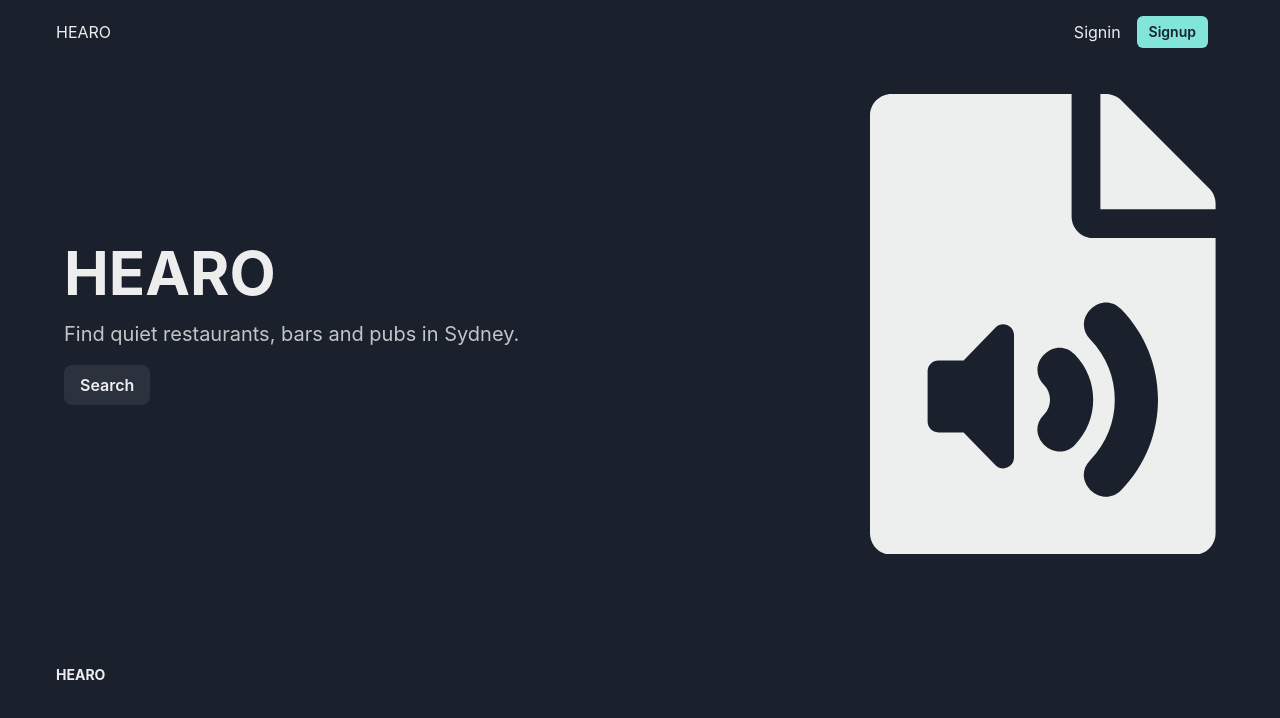
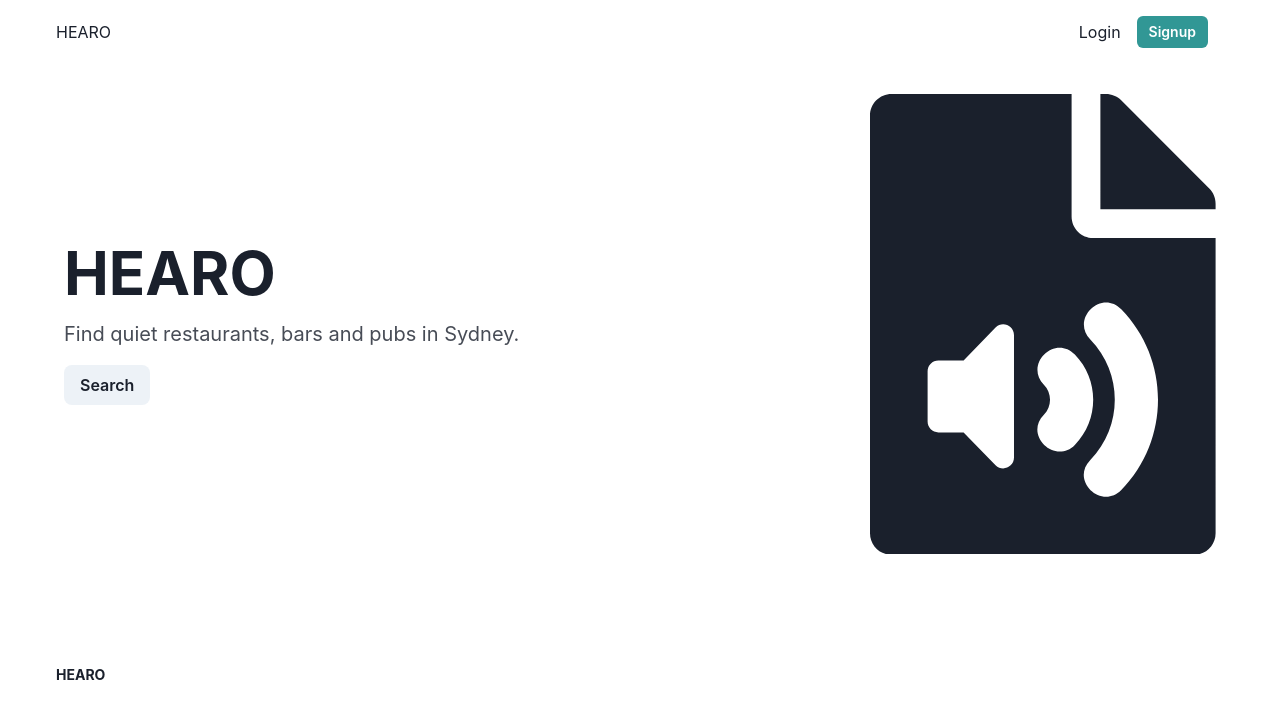
Before and after one commit to michellewatts20000/hearo, a React (Create React App) app in the folder client/: page / in a window 1280 px wide. Shown: the top 718 px of the page. Built offline with nearby package versions, Linux system fonts and the light colour scheme.

Commit message:
connections between pages

```diff
--- a/client/public/index.html
+++ b/client/public/index.html
@@ -24,7 +24,7 @@
       work correctly both with client-side routing and a non-root public URL.
       Learn how to configure a non-root public URL by running `npm run build`.
     -->
-    <title>React App</title>
+    <title>HEARO</title>
   </head>
   <body>
     <noscript>You need to enable JavaScript to run this app.</noscript>
--- a/client/src/components/Header/Header.js
+++ b/client/src/components/Header/Header.js
@@ -32,16 +32,18 @@ export default function Header() {
             onClick={isOpen ? onClose : onOpen}
           />
           <HStack spacing={8} alignItems={'center'}>
-            <Box>HEARO</Box>
+           <Link href="/"><Box>HEARO</Box></Link>
 
           </HStack>
           <Flex alignItems={'center'}>
                 <Link
+                href="/login"
               variant={'solid'}
               colorScheme={'teal'}
               size={'sm'}
               mr={4}>
-              Signin</Link>
+              Login</Link>
+              <Link href="/signup">
             <Button
               variant={'solid'}
               colorScheme={'teal'}
@@ -49,7 +51,7 @@ export default function Header() {
               mr={4}>
               Signup
             </Button>
-
+           </Link>
             <Menu>
 
               <MenuList>
--- a/client/src/pages/Home.js
+++ b/client/src/pages/Home.js
@@ -39,7 +39,7 @@ const Home = () => {
       Find quiet restaurants, bars and pubs in Sydney.
         </Heading>
         <Center>
-          <Link>
+          <Link href="/search">
               <Button
                 borderRadius="8px"
                 py="4"
--- a/client/src/utils/theme.js
+++ b/client/src/utils/theme.js
@@ -2,10 +2,9 @@ import { extendTheme } from "@chakra-ui/react";
 
 
 const config = {
-  initialColorMode: "dark"
+  initialColorMode: "light",
+  useSystemColorMode: false,
 }
-
-
 
 const customTheme = extendTheme({ config });
 
```
